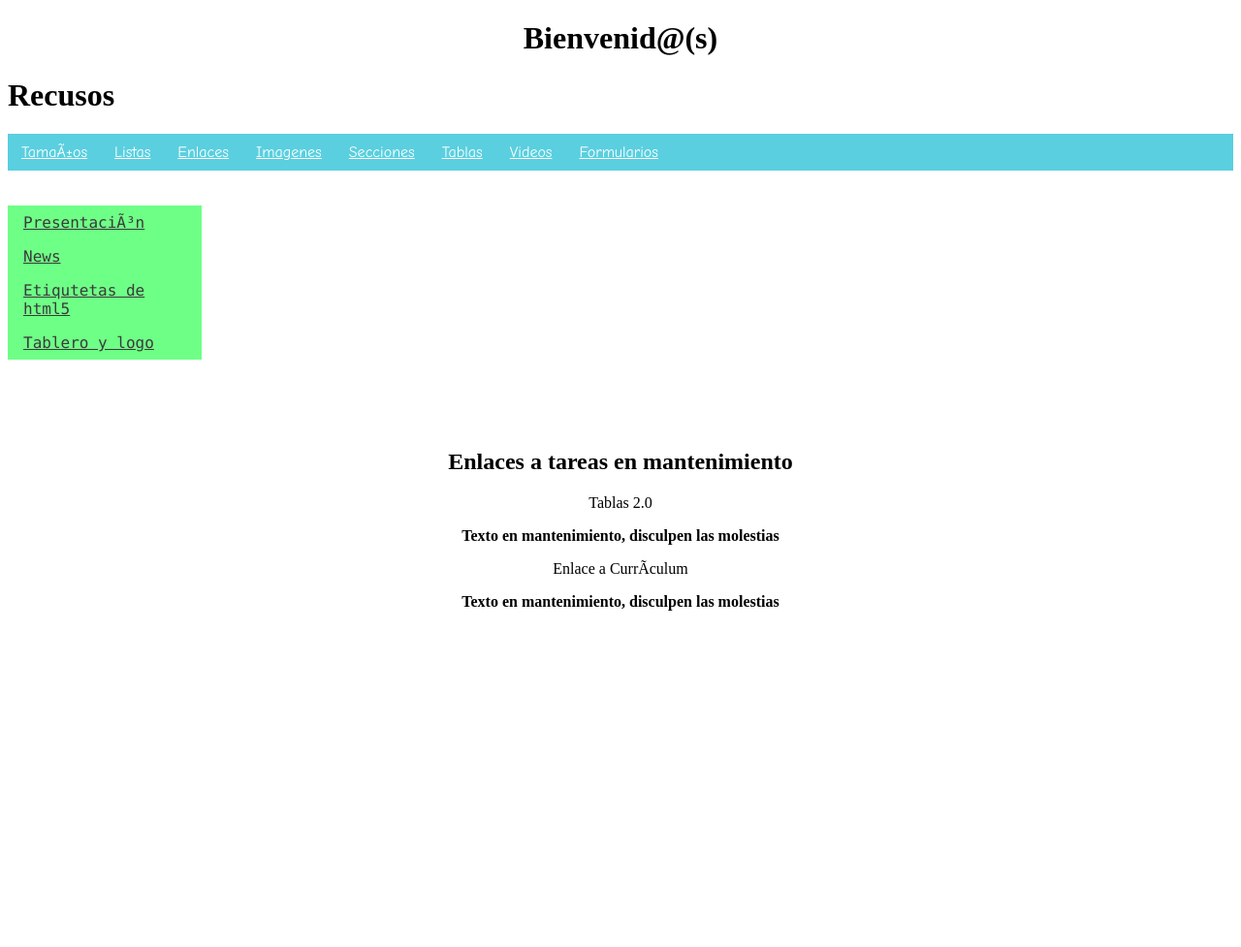
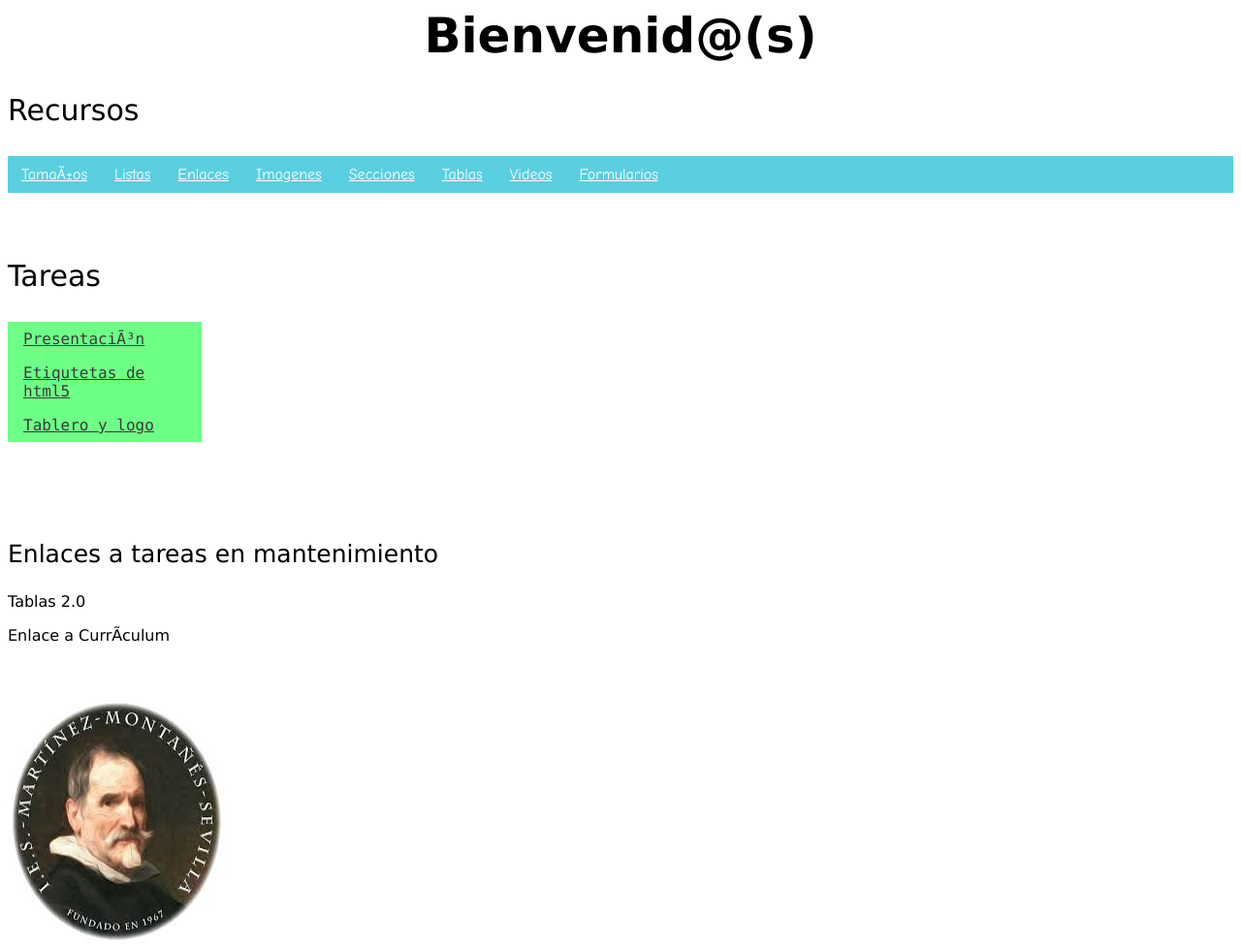
Before and after one commit to 1DAW-ivanper491/Lenguaje-de-Marcas, a plain HTML site: page index.html in a window 1280 px wide. Shown: the whole page at 97% size. Before the commit the page ends 800 px from the top, so only its background shows below. Drawn offline with Linux system fonts and the light colour scheme.

Commit message:
Segunda 7 Noviembre

```diff
--- a/index.html
+++ b/index.html
@@ -48,8 +48,16 @@
 				font-family: "monaco";
 				}
 				le a:hover {
-					background-color: #5bc56d;
+					background-color: #62d676;
 			 	 color: 3b3b3b;
+				}
+				.fuenteVerdana{
+					font-size:50px;
+					font-family: verdana;
+				}
+				.fuentecita{
+					font-size:30px;
+					font-family: verdana;
 				}
 		  </style>
 		 <!-- ^^^ ^^^ -->
@@ -62,10 +70,11 @@
 
 	</head>
 
-	<body >
+	<body style="font-family: verdana;" >
 
-		<header style="text-align:center;"><h1><b> Bienvenid@(s) </h1></b></header>
-		<p style="text-align:center;"><h1> Recusos </h1></p>
+		<header class="fuenteVerdana" style="text-align:center;"><b> Bienvenid@(s) </b></header>
+
+		<p style="font-size: 30px"> Recursos </p>
 			<!-- vvv Barra horizontal vvv -->
 		  <ul >
 			<li><a href="1tamaños.html"> Tamaños </a></li>
@@ -79,58 +88,37 @@
 		  </ul>
 			<!-- ^^^ ^^^ -->
 			<br></br>
+			<p style="font-size: 30px"> Tareas </p>
 			<!-- vvv Barra vertical vvv -->
 			<ol>
 				<le><a href="Tarea1.html"> Presentación </a></li>
-				<le><a href="#news">News</a></li>
 				<le><a href="9html5.html"> Etiqutetas de html5 </a></li>
 				<le><a href="Tarea10.html"> Tablero y logo </a></li>
 			  </ol>
 			<!-- ^^^ ^^^ -->
 
-
-
-
-
-
-
-
-
-
-
-
-
+		<br></br>
 
 		<br></br>
 
+		<nav>
+			<p style="font-size: 25px"> Enlaces a tareas en mantenimiento </p>
 
+			<!-- <a href="Tarea3actualizada.html"><h3> Tablas 2.0 (Tarea10) </h3></a> -->
+			<p> Tablas 2.0 </p>
 
+			<!-- <a href="Tarea8-Curriculum.html"> Enlace a Currículum </a> -->
+			<p> Enlace a Currículum </p>
 
-
-		<br></br>
-
-		<nav style="text-align:center;">
-		<p><h1> Enlaces a tareas en mantenimiento </h1></p>
-
-
-
-
-		<!-- <a href="Tarea3actualizada.html"><h3> Tablas 2.0 (Tarea10) </h3></a> -->
-		<p> Tablas 2.0 </p>
-		<p><b> Texto en mantenimiento, disculpen las molestias </b></p>
-
-
-		<!-- <a href="Tarea8-Curriculum.html"> Enlace a Currículum </a> -->
-		<p> Enlace a Currículum </p>
-		<p><b> Texto en mantenimiento, disculpen las molestias </b></p>
 		</nav>
-
 
 		<br></br>
 
 		<!-- <a href="Dama.html"><h3> Para ver algo bonito, pincha aquí </h3></a> -->
 
 
+		<img src="imagenes/images.png" width="225" height="255" >
+
 	</body>
 
 </html>
```
Also changed, not shown: tarea1.html (+1 -1 lines), imagenes/images.png (added), 1 other file.
